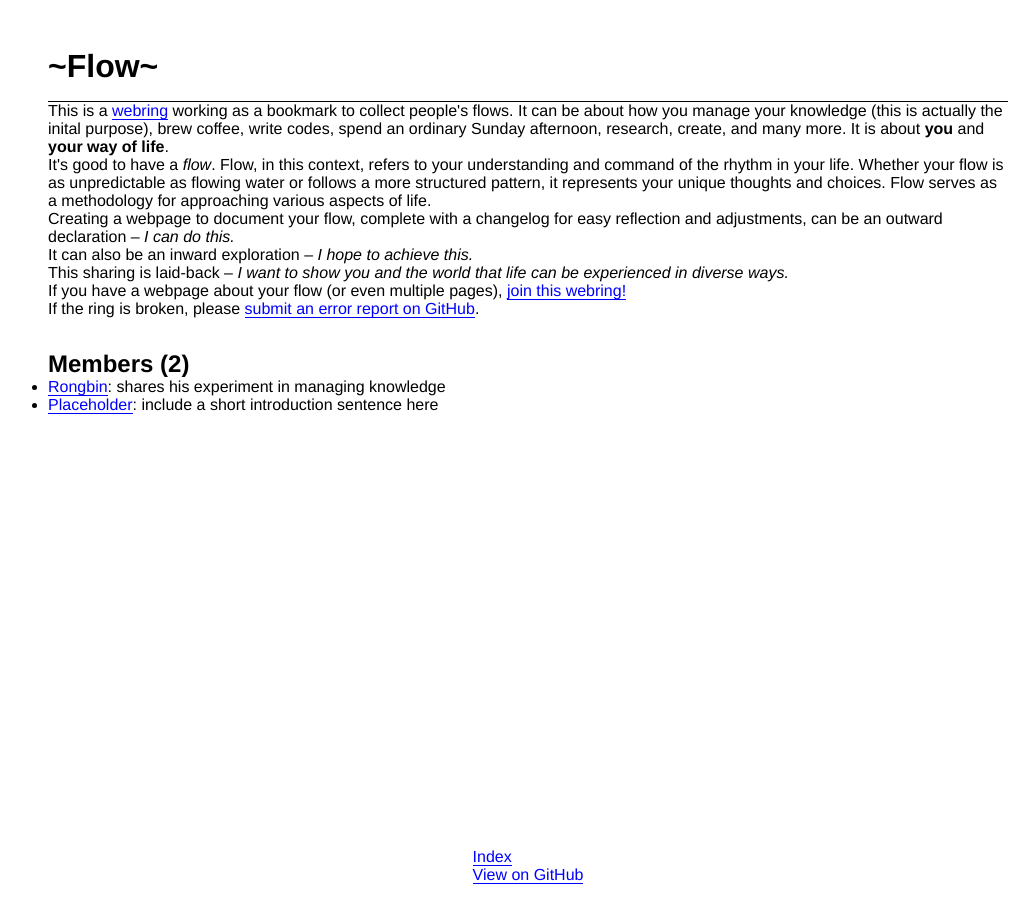
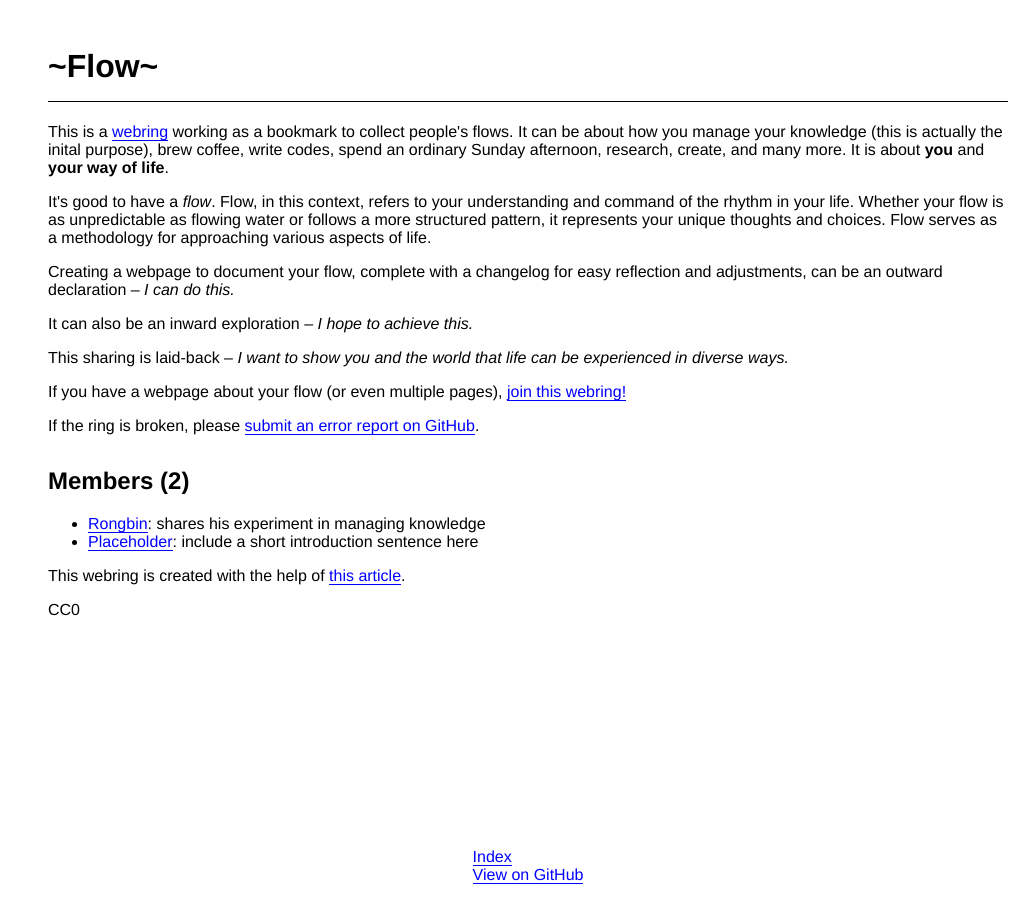
Before and after one commit to rongbinf/flow-webring, a Jekyll site: the page built from index.html, in a window 1280 px wide. Shown: the whole page, without its empty margins (112-1146 px from the left). Built offline with Jekyll 4.4.1, drawn with Linux system fonts in a browser that asks for light colours.

Commit message:
Update main.css; Add credits

```diff
--- a/index.html
+++ b/index.html
@@ -22,3 +22,6 @@ layout: html
 {% for member in site.data.members %}
 <li><a href="{{member.url | xml_escape}}">{{member.name | xml_escape | newline_to_br}}</a>: {{member.intro}}{% endfor %}
 </ul>
+
+<p>This webring is created with the help of <a href="https://mincerafter42.github.io/tutorial/webring" target="_blank">this article</a>.
+<p>CC0
--- a/main.css
+++ b/main.css
@@ -1,6 +1,4 @@
 * {
-    margin: 0;
-    padding: 0;
     box-sizing: border-box;
     transition: all .2s cubic-bezier(0.33, 1, 0.68, 1);
 
```
